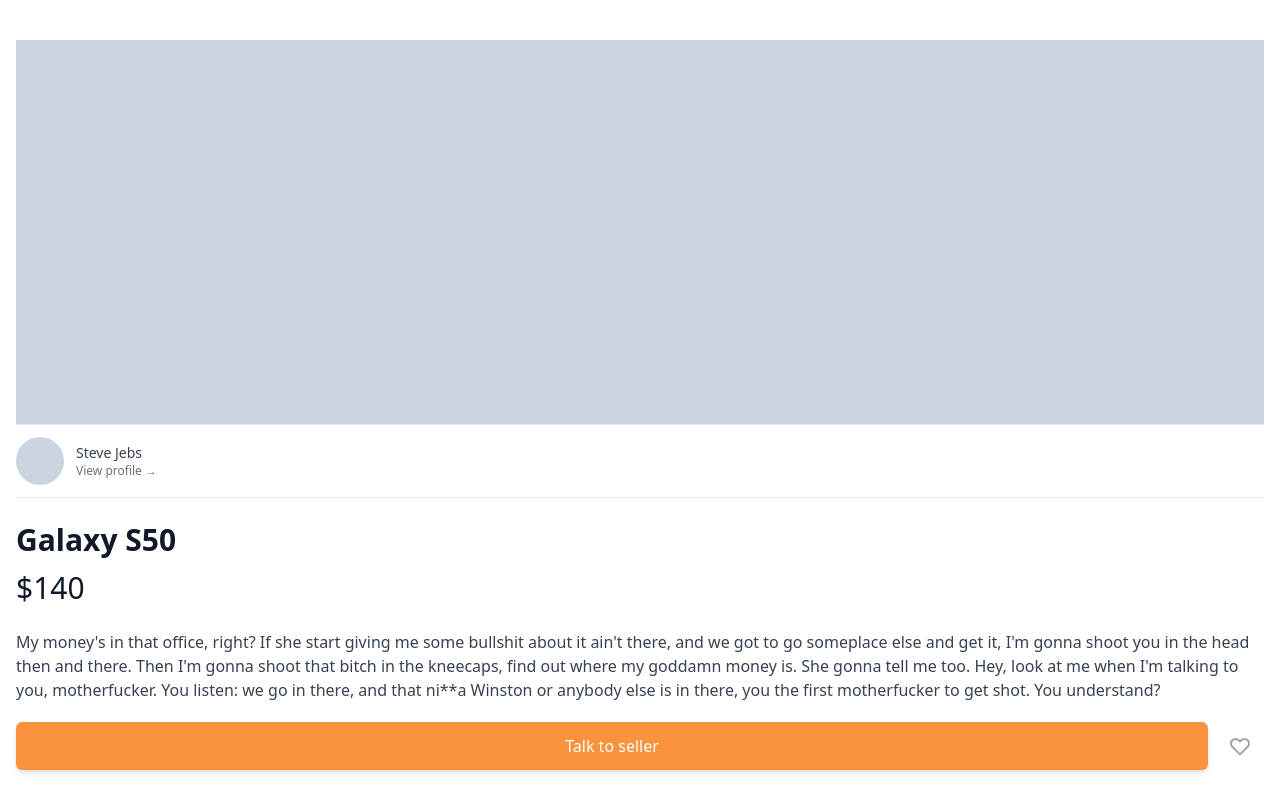
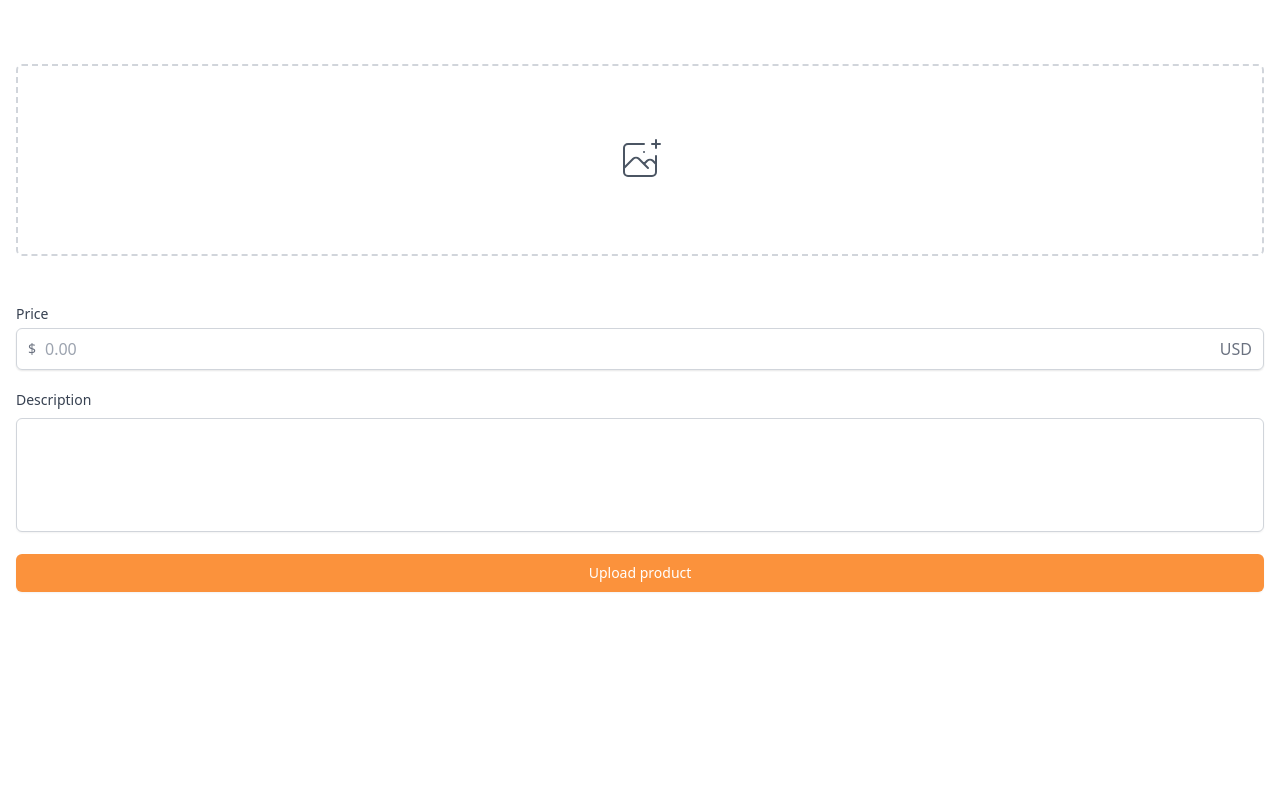
Before and after one commit to KeMezz/carrot-market, a Next.js app: page /items/upload in a window 1280 px wide. Shown: the top 800 px of the page. Built offline with nearby package versions, Linux system fonts and the light colour scheme.

Commit message:
create upload page

```diff
--- /dev/null
+++ b/pages/items/upload.tsx
@@ -0,0 +1,66 @@
+import { NextPage } from "next";
+
+const Upload: NextPage = () => {
+  return (
+    <div className="px-4 py-16">
+      <div>
+        <label className="cursor-pointer w-full flex items-center justify-center border-2 border-dashed border-gray-300 h-48 rounded-md mb-12 text-gray-600 hover:text-orange-400 hover:border-orange-400">
+          <svg
+            className="h-12 w-12"
+            stroke="currentColor"
+            fill="none"
+            viewBox="0 0 48 48"
+            aria-hidden="true"
+          >
+            <path
+              d="M28 8H12a4 4 0 00-4 4v20m32-12v8m0 0v8a4 4 0 01-4 4H12a4 4 0 01-4-4v-4m32-4l-3.172-3.172a4 4 0 00-5.656 0L28 28M8 32l9.172-9.172a4 4 0 015.656 0L28 28m0 0l4 4m4-24h8m-4-4v8m-12 4h.02"
+              strokeWidth={2}
+              strokeLinecap="round"
+              strokeLinejoin="round"
+            />
+          </svg>
+
+          <input type="file" className="hidden" />
+        </label>
+      </div>
+      <div className="my-5">
+        <label
+          htmlFor="price"
+          className="mb-1 block text-sm font-medium text-gray-700"
+        >
+          Price
+        </label>
+        <div className="shadow-sm rounded-md relative flex items-center">
+          <div className="absolute left-0 pl-3 flex items-center justify-center pointer-events-none">
+            <span className="text-gray-500 text-sm">$</span>
+          </div>
+          <input
+            id="price"
+            type="text"
+            placeholder="0.00"
+            className="pl-7 appearance-none w-full px-3 py-2 border border-gray-300 rounded-md shadow-sm placeholder-gray-400 focus:outline-none focus:ring-orange-400 focus:border-orange-400"
+          />
+          <div className="absolute right-0 pointer-events-none pr-3 flex items-center">
+            <span className="text-gray-500">USD</span>
+          </div>
+        </div>
+      </div>
+      <div>
+        <label className="mb-1 block text-sm font-medium text-gray-700">
+          Description
+        </label>
+        <div>
+          <textarea
+            rows={4}
+            className="mt-1 shadow-sm w-full focus:ring-orange-400 focus:border-orange-400 rounded-md border-gray-300 resize-none"
+          />
+        </div>
+      </div>
+      <button className="w-full bg-orange-400 hover:bg-orange-600 text-white py-2 px-4 border border-transparent rounded-md shadow-sm text-sm font-medium focus:ring-2 focus:ring-offset-2 focus:ring-orange-400 focus:outline-none mt-4">
+        Upload product
+      </button>
+    </div>
+  );
+};
+
+export default Upload;
```
